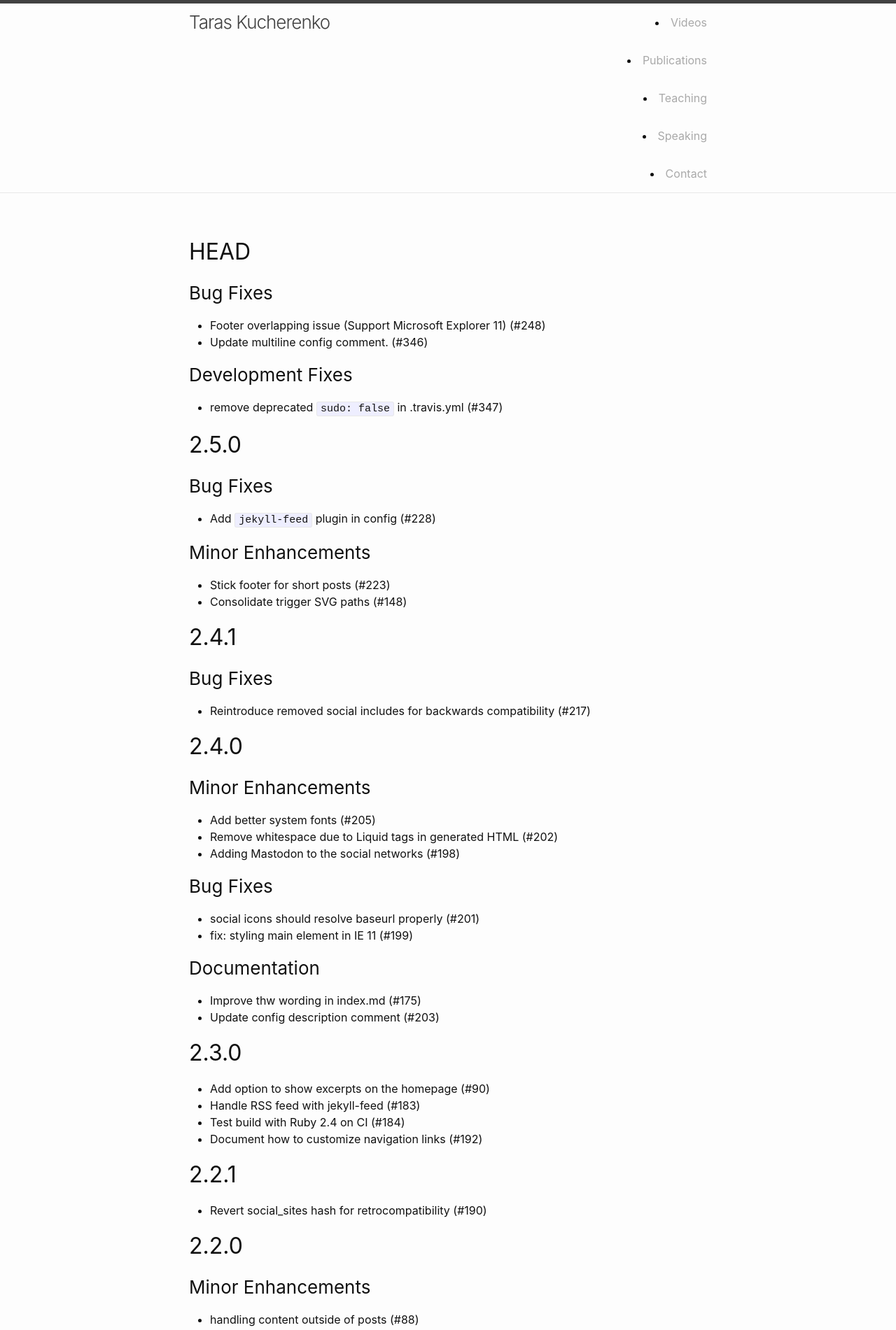
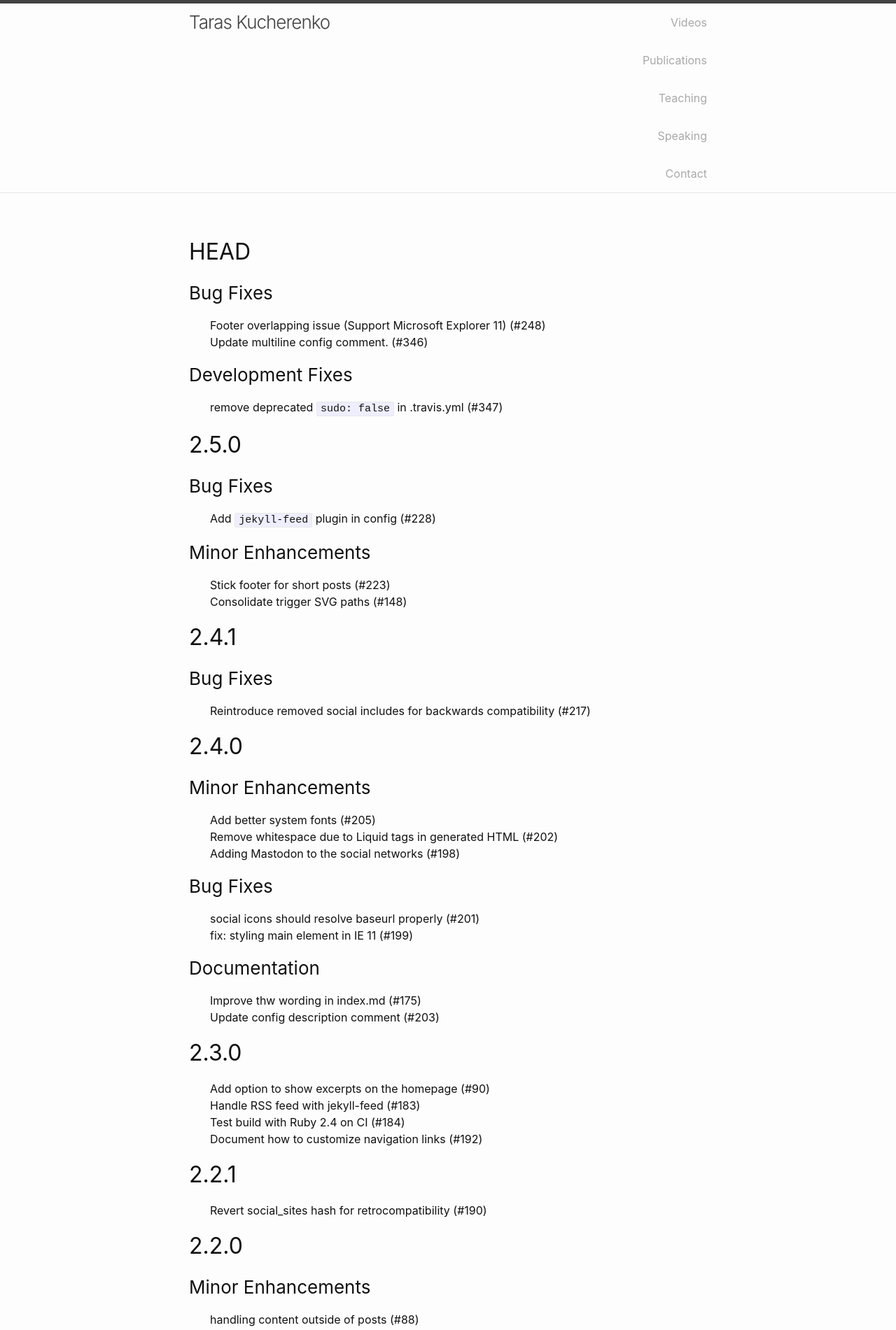
Before and after one commit to Svito-zar/Svito-zar.github.io, a Jekyll site: the page built from History.markdown, in a window 1280 px wide. Shown: the top 1901 px of the page at 70% size. Built offline with Jekyll 4.4.1, drawn with Linux system fonts in a browser that asks for light colours; our own code applies the rules of GitHub Pages for plain Markdown files.

Commit message:
Update _layout.scss

```diff
--- a/_sass/minima/_layout.scss
+++ b/_sass/minima/_layout.scss
@@ -7,6 +7,11 @@ a {
 a:hover {
   text-decoration: none !important;
 }
+
+li{
+  list-style: none;
+}
+
 .site-header {
   border-top: 5px solid $grey-color-dark;
   border-bottom: 1px solid $grey-color-light;
```
